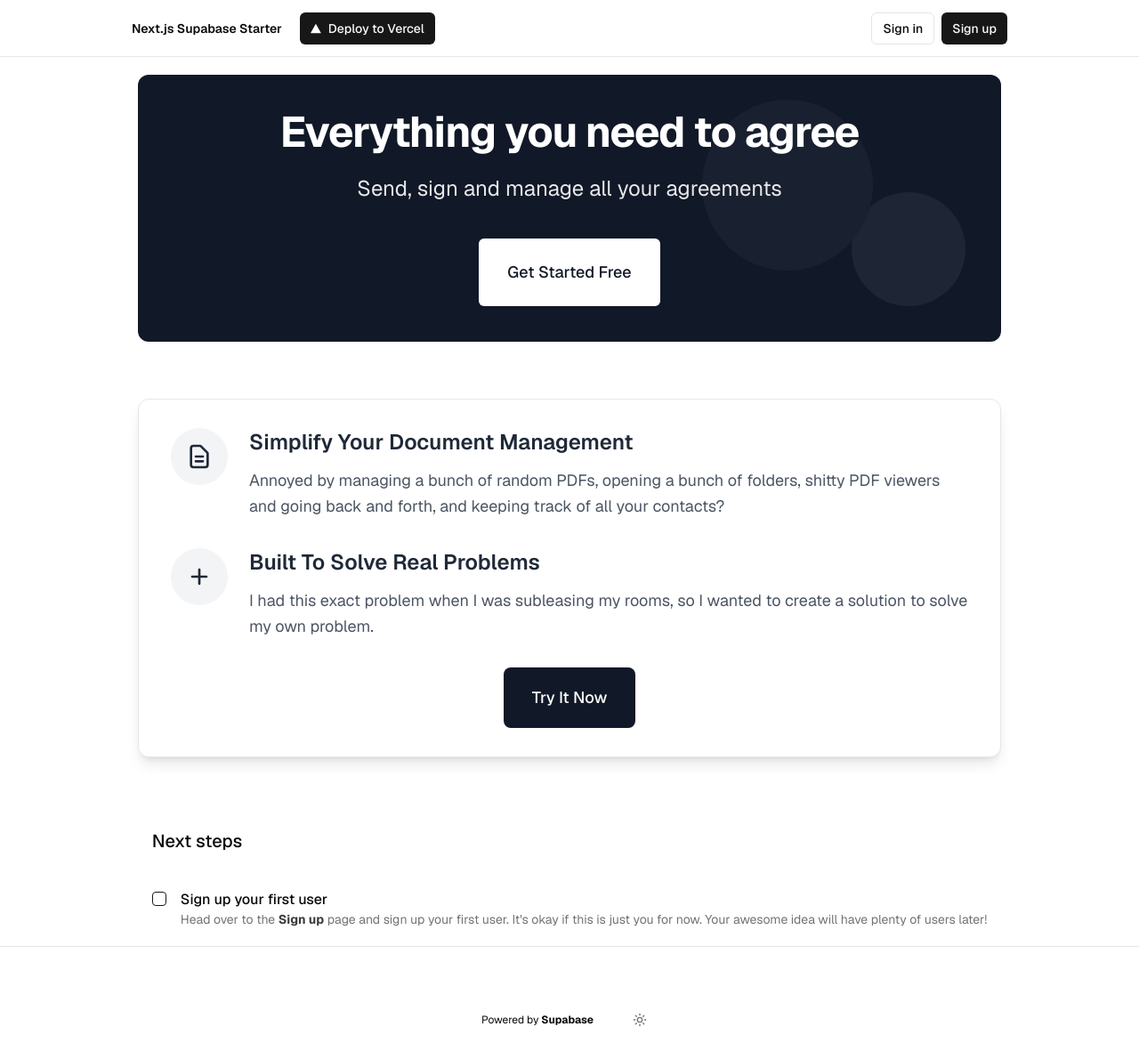
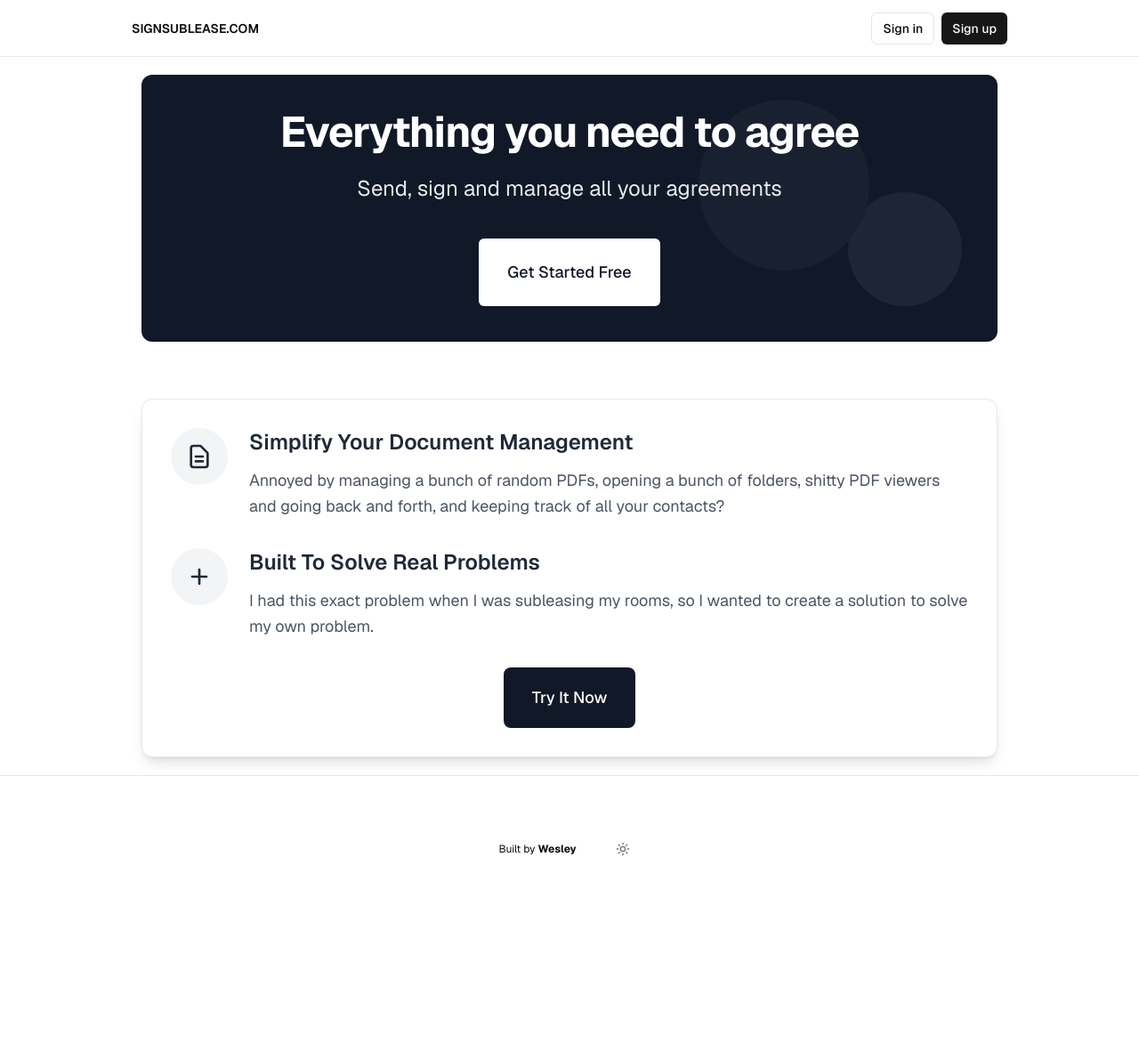
Before and after one commit to WesleyBLDC/signsublease, a Next.js app: page / in a window 1280 px wide. Shown: the top 1190 px of the page at 89% size. After the commit the page ends 1036 px from the top, so only its background shows below. Built offline with nearby package versions, Linux system fonts and the light colour scheme; no server answers.

Commit message:
improve hero

```diff
--- a/app/layout.tsx
+++ b/app/layout.tsx
@@ -43,10 +43,7 @@ export default function RootLayout({
               <nav className="w-full flex justify-center border-b border-b-foreground/10 h-16">
                 <div className="w-full max-w-5xl flex justify-between items-center p-3 px-5 text-sm">
                   <div className="flex gap-5 items-center font-semibold">
-                    <Link href={"/"}>Next.js Supabase Starter</Link>
-                    <div className="flex items-center gap-2">
-                      <DeployButton />
-                    </div>
+                    <Link href={"/"}>SIGNSUBLEASE.COM</Link>
                   </div>
                   {!hasEnvVars ? <EnvVarWarning /> : <HeaderAuth />}
                 </div>
@@ -57,14 +54,14 @@ export default function RootLayout({
 
               <footer className="w-full flex items-center justify-center border-t mx-auto text-center text-xs gap-8 py-16">
                 <p>
-                  Powered by{" "}
+                  Built by{" "}
                   <a
-                    href="https://supabase.com/?utm_source=create-next-app&utm_medium=template&utm_term=nextjs"
+                    href="https://google.com"
                     target="_blank"
                     className="font-bold hover:underline"
                     rel="noreferrer"
                   >
-                    Supabase
+                    Wesley
                   </a>
                 </p>
                 <ThemeSwitcher />
--- a/app/page.tsx
+++ b/app/page.tsx
@@ -1,16 +1,10 @@
 import Hero from "@/components/hero";
-import ConnectSupabaseSteps from "@/components/tutorial/connect-supabase-steps";
-import SignUpUserSteps from "@/components/tutorial/sign-up-user-steps";
 import { hasEnvVars } from "@/utils/supabase/check-env-vars";
 
 export default async function Home() {
   return (
     <>
-      <Hero />
-      <main className="flex-1 flex flex-col gap-6 px-4">
-        <h2 className="font-medium text-xl mb-4">Next steps</h2>
-        {hasEnvVars ? <SignUpUserSteps /> : <ConnectSupabaseSteps />}
-      </main>
+        {hasEnvVars ? <Hero /> : <Hero />}
     </>
   );
 }
```
